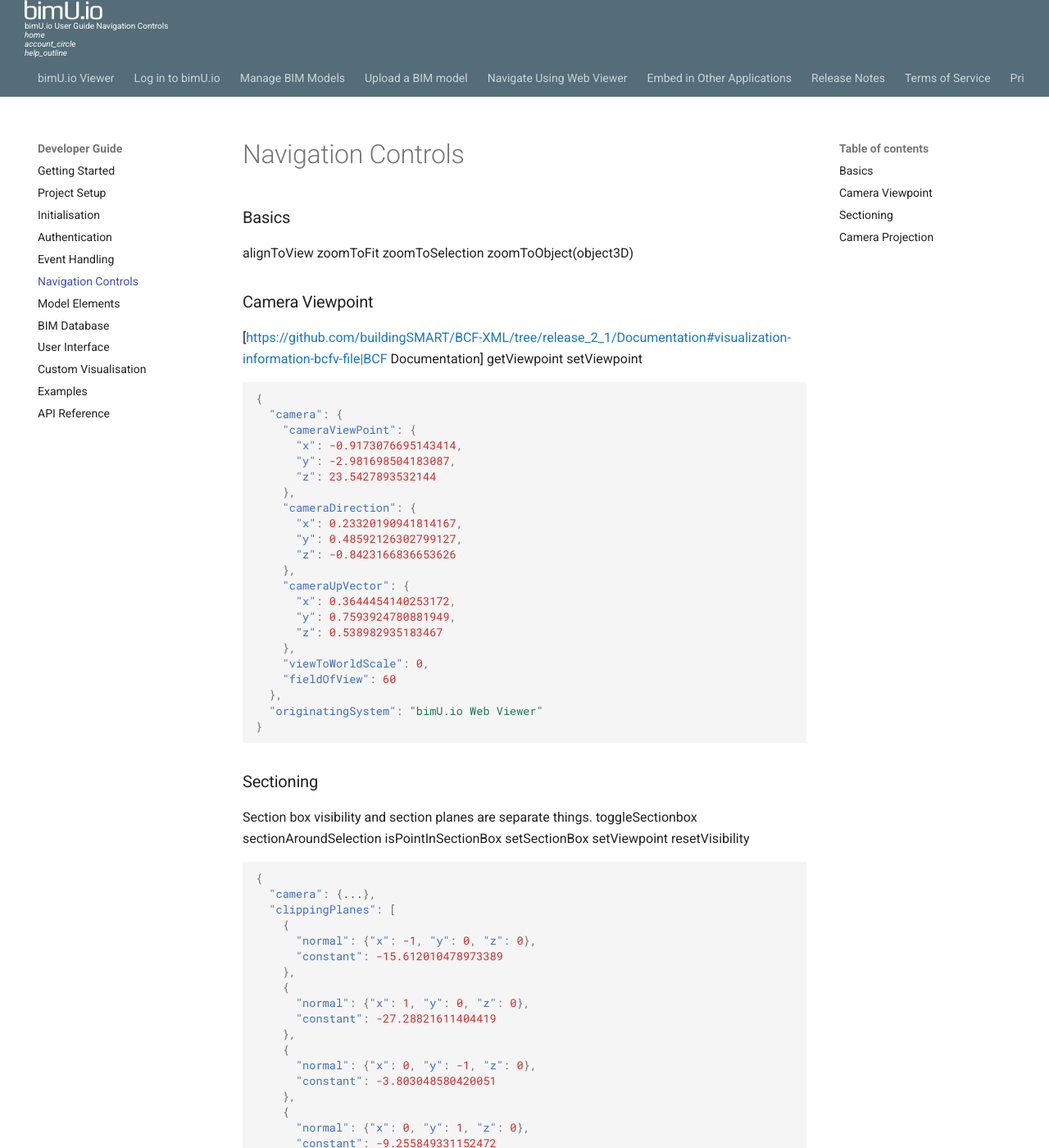
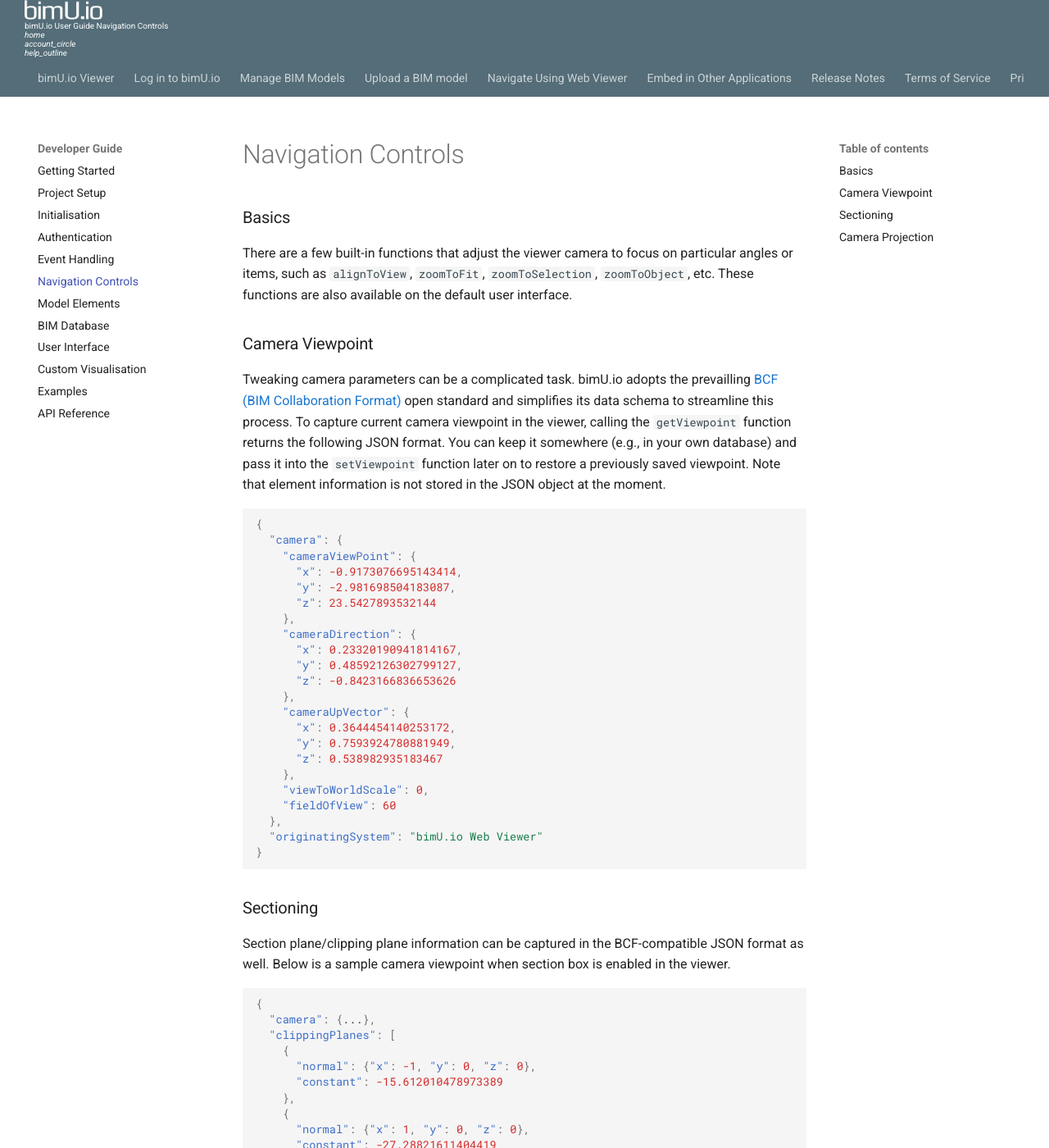
Before and after one commit to Transformosa/bimU.io.Docs, an MkDocs documentation site: the page built from docs/developer/navigation-controls.md, in a window 1280 px wide and 1400 px high. Shown: the whole window at 82% size. Built offline with MkDocs 1.6.1 and Material for MkDocs 9.7.7, drawn with Linux system fonts in a browser that asks for light colours; comment, search, counter and statistics services are not loaded; some of the changed text lies outside the part shown.

Commit message:
added some notes to event handling and writing navigation control

````diff
--- a/docs/developer/navigation-controls.md
+++ b/docs/developer/navigation-controls.md
@@ -1,15 +1,11 @@
 # Navigation Controls
 
 ### Basics
-alignToView
-zoomToFit
-zoomToSelection
-zoomToObject(object3D)
+There are a few built-in functions that adjust the viewer camera to focus on particular angles or items, such as ```alignToView```, ```zoomToFit```, ```zoomToSelection```, ```zoomToObject```, etc. These functions are also available on the default user interface.
 
 ### Camera Viewpoint
-[https://github.com/buildingSMART/BCF-XML/tree/release_2_1/Documentation#visualization-information-bcfv-file|BCF Documentation]
-getViewpoint
-setViewpoint
+Tweaking camera parameters can be a complicated task. bimU.io adopts the prevailling [BCF (BIM Collaboration Format)](https://github.com/buildingSMART/BCF-XML/tree/release_2_1/Documentation#visualization-information-bcfv-file) open standard and simplifies its data schema to streamline this process. To capture current camera viewpoint in the viewer, calling the ```getViewpoint``` function returns the following JSON format. You can keep it somewhere (e.g., in your own database) and pass it into the ```setViewpoint``` function later on to restore a previously saved viewpoint. Note that element information is not stored in the JSON object at the moment.
+
 ``` json
 {
   "camera": {
@@ -36,13 +32,7 @@
 ```
 
 ### Sectioning
-Section box visibility and section planes are separate things.
-toggleSectionbox
-sectionAroundSelection
-isPointInSectionBox
-setSectionBox
-setViewpoint
-resetVisibility
+Section plane/clipping plane information can be captured in the BCF-compatible JSON format as well. Below is a sample camera viewpoint when section box is enabled in the viewer.
 
 ``` json
 {
@@ -76,6 +66,9 @@
 }
 ```
 
+It's worth to know that section box visibility and section planes applied in the JSON object are separate things. Section box is a built-in functionality in the user interface. Call the ```toggleSectionbox``` function to make it visible or hidden. To control the extents of section box, you can take advantage of the ```setSectionBox``` and the ```sectionAroundSelection``` functions. Call the ```resetVisibility``` function to clear current section box state.
+
 ### Camera Projection
-isPerspectiveMode
-setProjectionMode
+bimU.io Viewer uses perspective camera by default which is the most common projection mode for rendering a 3D scene. If you wish to switch to orthographic projection, call the ```setProjectionMode``` function and use the ```isPerspectiveMode``` function to check current projection mode.
+
+If current viewpoint is rendered by perspective camera, the ```fieldOfView``` property in the BCF-compatible JSON object is a positive value. Otherwise, the ```viewToWorldScale``` will be a positive value when orthographic camera is used.
````
Also changed, not shown: docs/developer/event-handling.md (+2 -0 lines).
